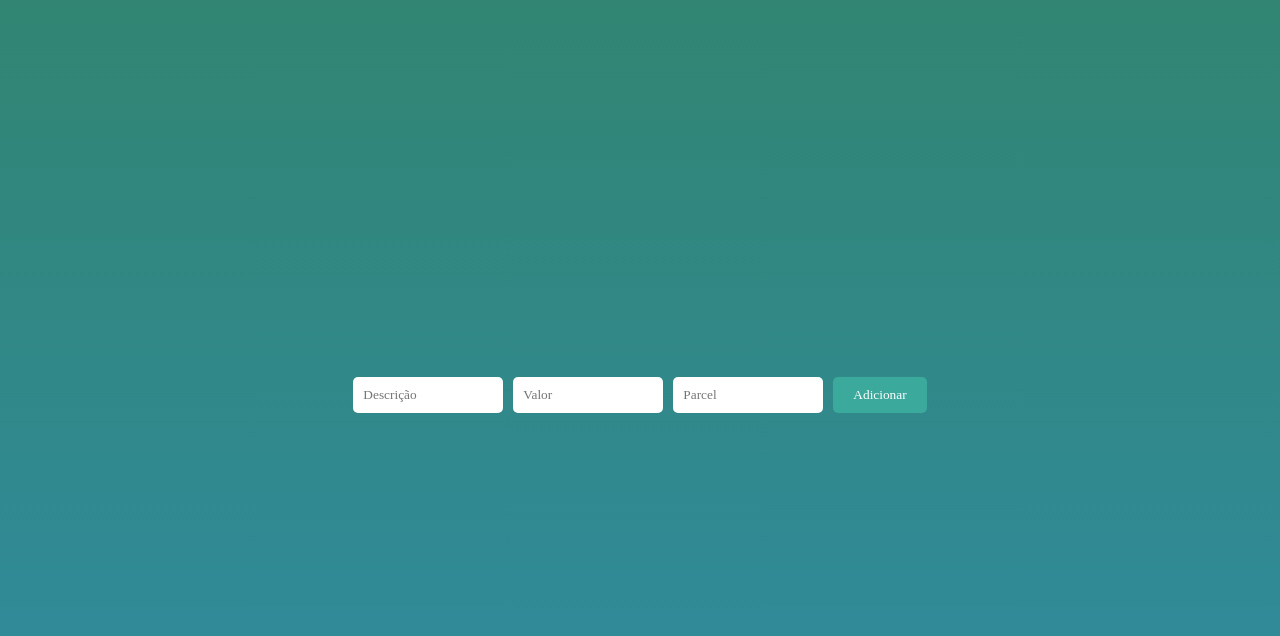
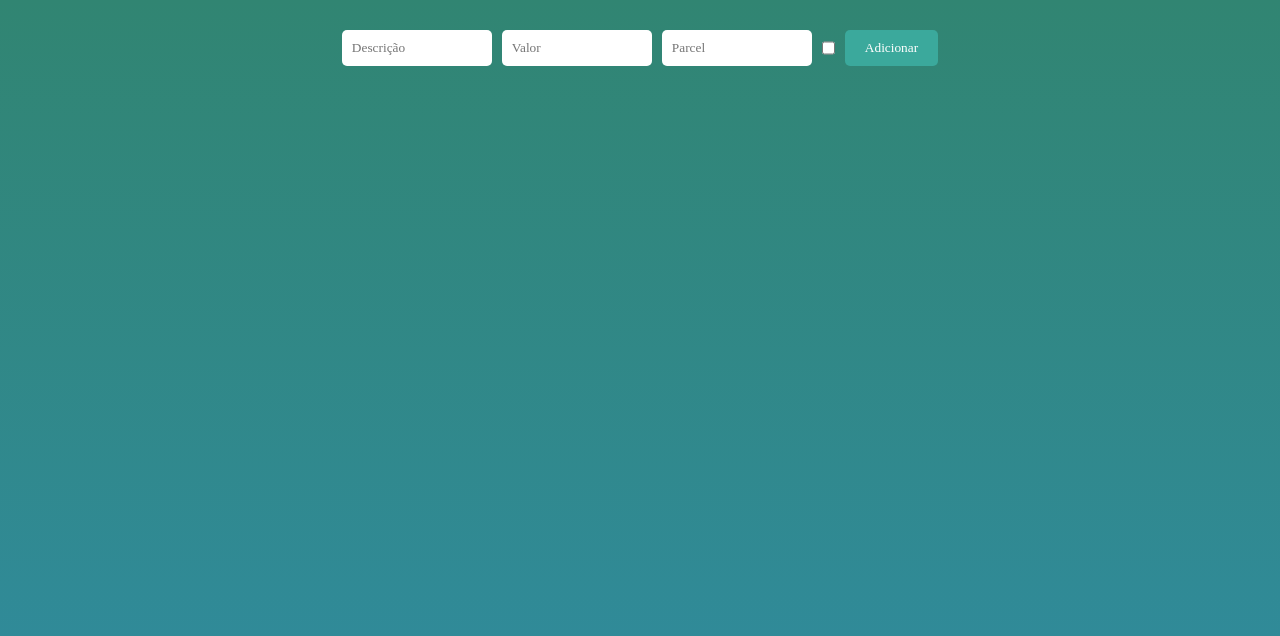
Before and after one commit to ViniciusHoland/FrontEnd-controle-de-gastos, a React (Vite) app: page /cards/1 in a window 1280 px wide. Shown: the top 636 px of the page. Built offline with nearby package versions, Linux system fonts and the light colour scheme.

Commit message:
created form register account in frontend e save in database

```diff
--- a/src/pages/carddetails/CardDetails.css
+++ b/src/pages/carddetails/CardDetails.css
@@ -5,22 +5,26 @@
   box-sizing: border-box;
 }
 
+/* Ajuste para permitir rolagem */
+.container {
+  display: flex;
+  flex-direction: column;
+  justify-content: flex-start; /* Conteúdo começará do topo */
+  align-items: center;
+  min-height: 100vh; /* Altere para min-height */
+  padding: 20px;
+  overflow-y: auto; /* Adiciona rolagem vertical */
+}
+
+/* Para garantir que o corpo permita rolagem */
 html, body {
-  height: 100%;
+  height: auto;
   background-color: #2b6767;
   color: #fff;
   font-family: Arial, sans-serif;
+  overflow-y: scroll; /* Habilita a rolagem no corpo */
 }
 
-/* Contêiner principal */
-.container {
-  display: flex;
-  flex-direction: column;
-  justify-content: space-between;
-  align-items: center;
-  height: 100vh; /* Altura proporcional à tela */
-  padding: 20px;
-}
 
 /* Título */
 .title {
--- a/src/pages/carddetails/carddetails.jsx
+++ b/src/pages/carddetails/carddetails.jsx
@@ -1,4 +1,4 @@
-import { useState, useEffect } from "react";
+import { useState, useEffect , useRef } from "react";
 import { useLocation } from "react-router-dom";
 import "./CardDetails.css";
 import Trash from "../../assets/trash.png";
@@ -11,17 +11,52 @@ function CardDetails() {
 
   const [accounts, setAccount] = useState([]);
 
-
+  const inputDescription = useRef()
+  const inputAmount  = useRef()
+  const inputParcel  = useRef()
+  const inputCurrentMonth  = useRef()
 
   /*const handleDelete = (id) => {
     setAccount(accounts.filter((installment) => installment.id !== id));
   };*/
 
+  async function createdAccount(){
+
+    try{
+      let amount =  inputAmount.current.value
+      let description =  inputDescription.current.value
+      let parcel = inputParcel.current.value
+      let current = inputCurrentMonth.current.value
+
+      if(current === "marcado"){
+        current = "true"
+      }else {
+        current = "false"
+      }
+
+
+      if(!amount || !description || !parcel){
+        return alert("Preencha todos os campos")
+      }
+
+      const response = await api.post(`/cards/${id}/accounts`, {description,amount,parcel, current})
+      console.log(response.data)
+      getAccounts()
+
+
+
+    } catch(error){
+      console.error("error ao criar conta", error)
+    }
+
+
+
+
+
+
+  }
+
   async function deleteAccount(idAccount){
-
-    console.log("URL:", `/cards/${id}/accounts/${idAccount}`);
-    console.log("Card ID:", id); // Certifique-se de que o ID do cartão está correto
-    console.log("Account ID:", idAccount); // Certifique-se de que o ID da conta está correto
 
     try{
 
@@ -59,10 +94,16 @@ function CardDetails() {
 
       {/* Formulário para adicionar novas contas */}
       <div className="form">
-        <input className="input" placeholder="Descrição" />
-        <input className="input" placeholder="Valor" />
-        <input className="input" placeholder="Parcel" />
-        <button className="addButton">Adicionar</button>
+        <input className="input" placeholder="Descrição" ref={inputDescription} />
+        <input className="input" placeholder="Valor" ref={inputAmount} />
+        <input className="input" placeholder="Parcel" ref={inputParcel}/>
+        <input type="checkbox" value={"marcado"} ref={inputCurrentMonth}/>
+        <button className="addButton" onClick={() => { createdAccount();
+          inputDescription.current.value = "";
+          inputAmount.current.value = "";
+          inputParcel.current.value = "";
+          inputCurrentMonth.current.checked = false; // Desmarca o checkbox
+        }}>Adicionar</button>
       </div>
 
       {/* Listagem de contas */}
```
